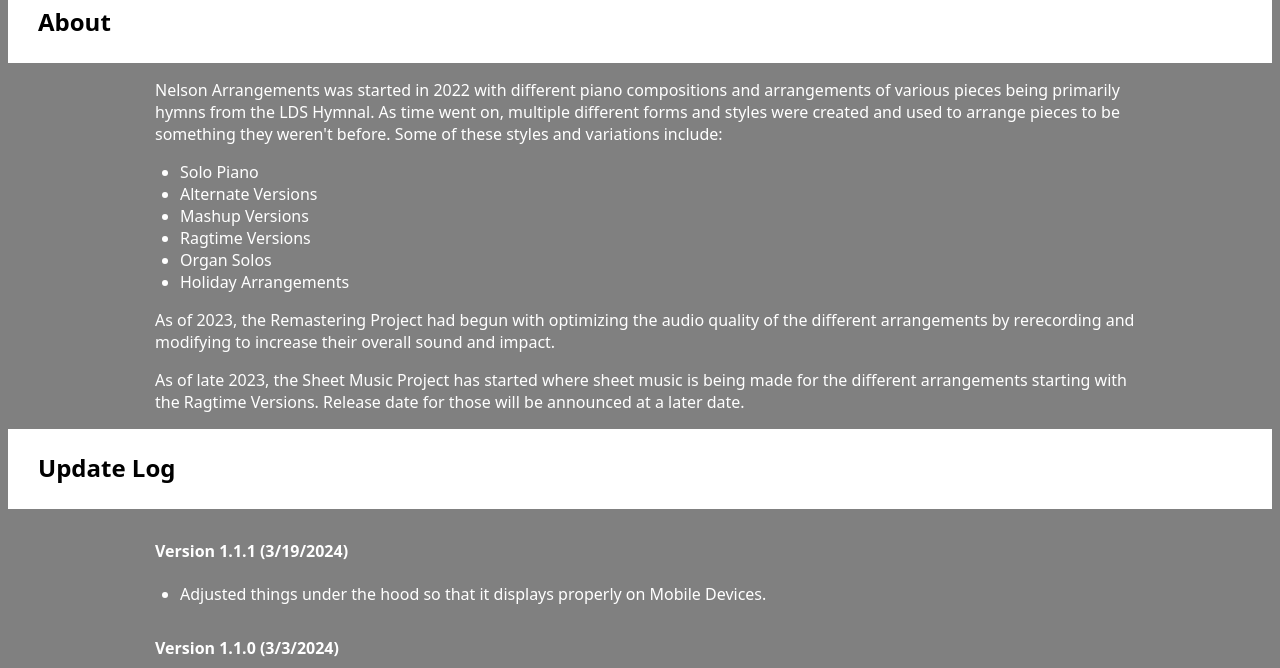
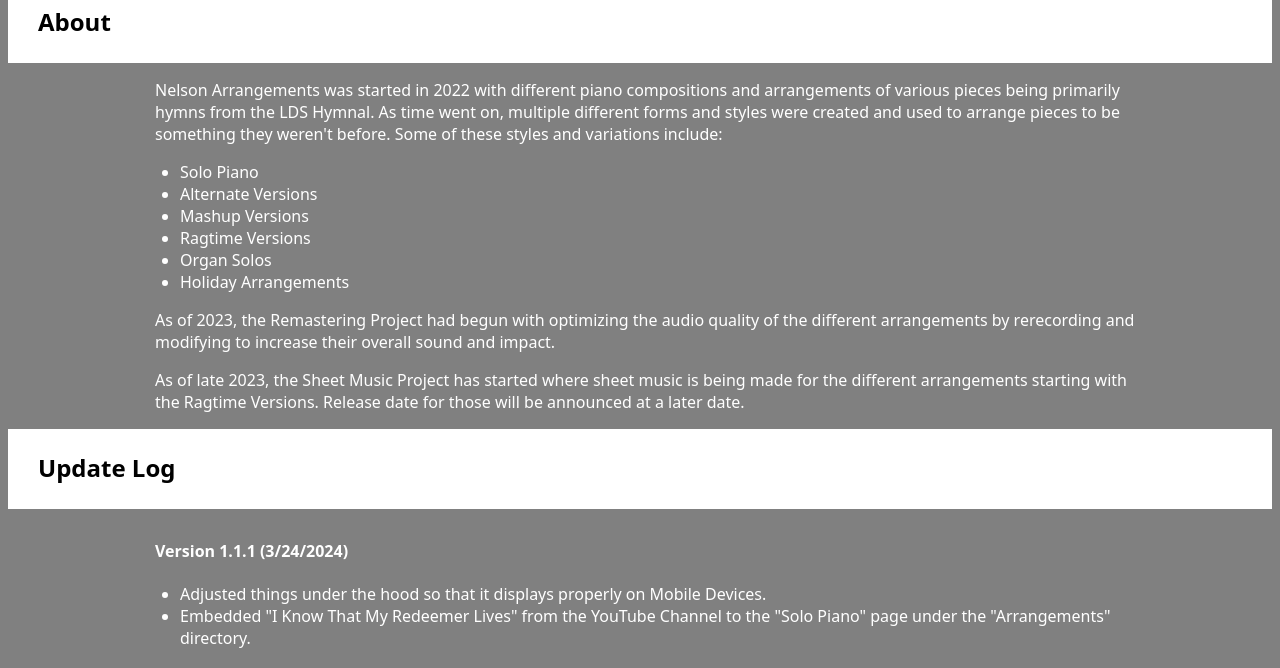
Before and after one commit to nelsonarrangements/music, a plain HTML site: page index.html in a window 1280 px wide. Shown: the part 93-761 px from the top of the page. Drawn offline with Linux system fonts and the light colour scheme.

Commit message:
Add files via upload

```diff
--- a/index.html
+++ b/index.html
@@ -56,9 +56,10 @@
     </div>
     <main>
         <div class="common">
-            <h4>Version 1.1.1 (3/19/2024)</h4>
+            <h4>Version 1.1.1 (3/24/2024)</h4>
             <ul>
                 <li>Adjusted things under the hood so that it displays properly on Mobile Devices.</li>
+                <li>Embedded "I Know That My Redeemer Lives" from the YouTube Channel to the "Solo Piano" page under the "Arrangements" directory.</li>
             </ul>
             <h4>Version 1.1.0 (3/3/2024)</h4>
             <ul>
```
Also changed, not shown: html/solopiano.html (+3 -1 lines).
